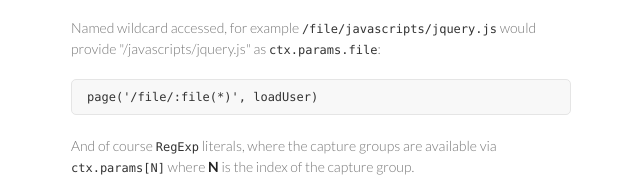
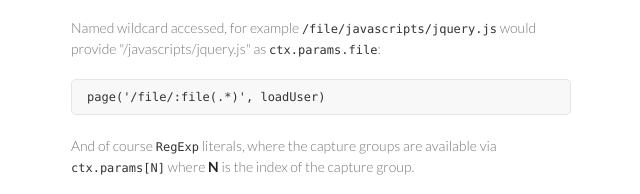
Before and after one commit to visionmedia/page.js, a plain HTML site: page index.html in a window 1280 px wide. Shown: the part 8538-8732 px from the top of the page, 499-1139 px from the left. Drawn offline with Linux system fonts and the light colour scheme.

Commit message:
Fix documentation of named wildcards
The docs were updated in the README by #506, but the gh-pages site is still incorrect.

Fixes #338

```diff
--- a/index.html
+++ b/index.html
@@ -468,7 +468,7 @@ page(<span class="pl-s1"><span class="pl-pds">'</span>*<span class="pl-pds">'</s
 <p>Named wildcard accessed, for example <code>/file/javascripts/jquery.js</code>
   would provide "/javascripts/jquery.js" as <code>ctx.params.file</code>:</p>
 
-<div class="highlight highlight-js"><pre>page(<span class="pl-s1"><span class="pl-pds">'</span>/file/:file(*)<span class="pl-pds">'</span></span>, loadUser)</pre></div>
+<div class="highlight highlight-js"><pre>page(<span class="pl-s1"><span class="pl-pds">'</span>/file/:file(.*)<span class="pl-pds">'</span></span>, loadUser)</pre></div>
 
 <p>And of course <code>RegExp</code> literals, where the capture
   groups are available via <code>ctx.params[N]</code> where <strong>N</strong>
```
